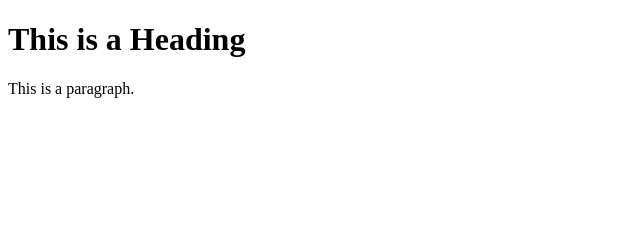
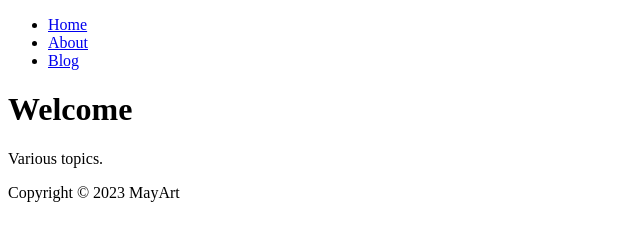
Before and after one commit to Tester1-art/art.github.io, a plain HTML site: page index.html in a window 1280 px wide. Shown: the whole page, without its empty margins (0-640 px from the left). Drawn offline with Linux system fonts and the light colour scheme.

Commit message:
Update index.html

```diff
--- a/index.html
+++ b/index.html
@@ -1,12 +1,26 @@
 <!DOCTYPE html>
 <html>
-<head>
-<title>Page Title</title>
-</head>
-<body>
-
-<h1>This is a Heading</h1>
-<p>This is a paragraph.</p>
-
-</body>
+  <head>
+    <title>Art Site</title>
+    <link rel="stylesheet" type="text/css" href="style.css">
+  </head>
+  <body>
+    <header>
+      <nav>
+        <ul>
+          <li><a href="#">Home</a></li>
+          <li><a href="#">About</a></li>
+          <li><a href="#">Blog</a></li>
+        </ul>
+      </nav>
+    </header>
+    <main>
+      <h1>Welcome</h1>
+      <p>Various topics.</p>
+    </main>
+    <footer>
+      <p>Copyright &copy; 2023 MayArt</p>
+    </footer>
+    <script src="main.js"></script>
+  </body>
 </html>
```
